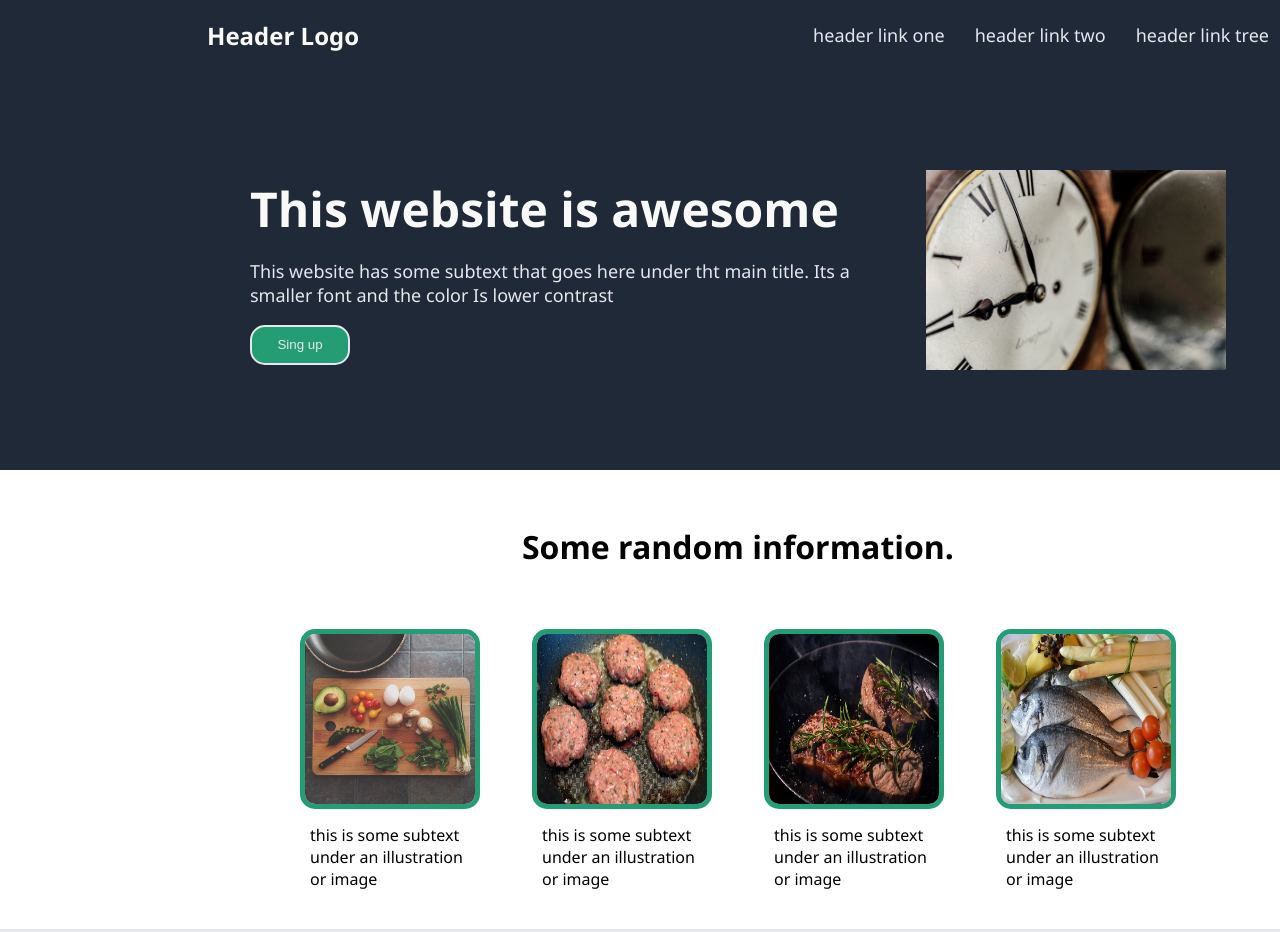
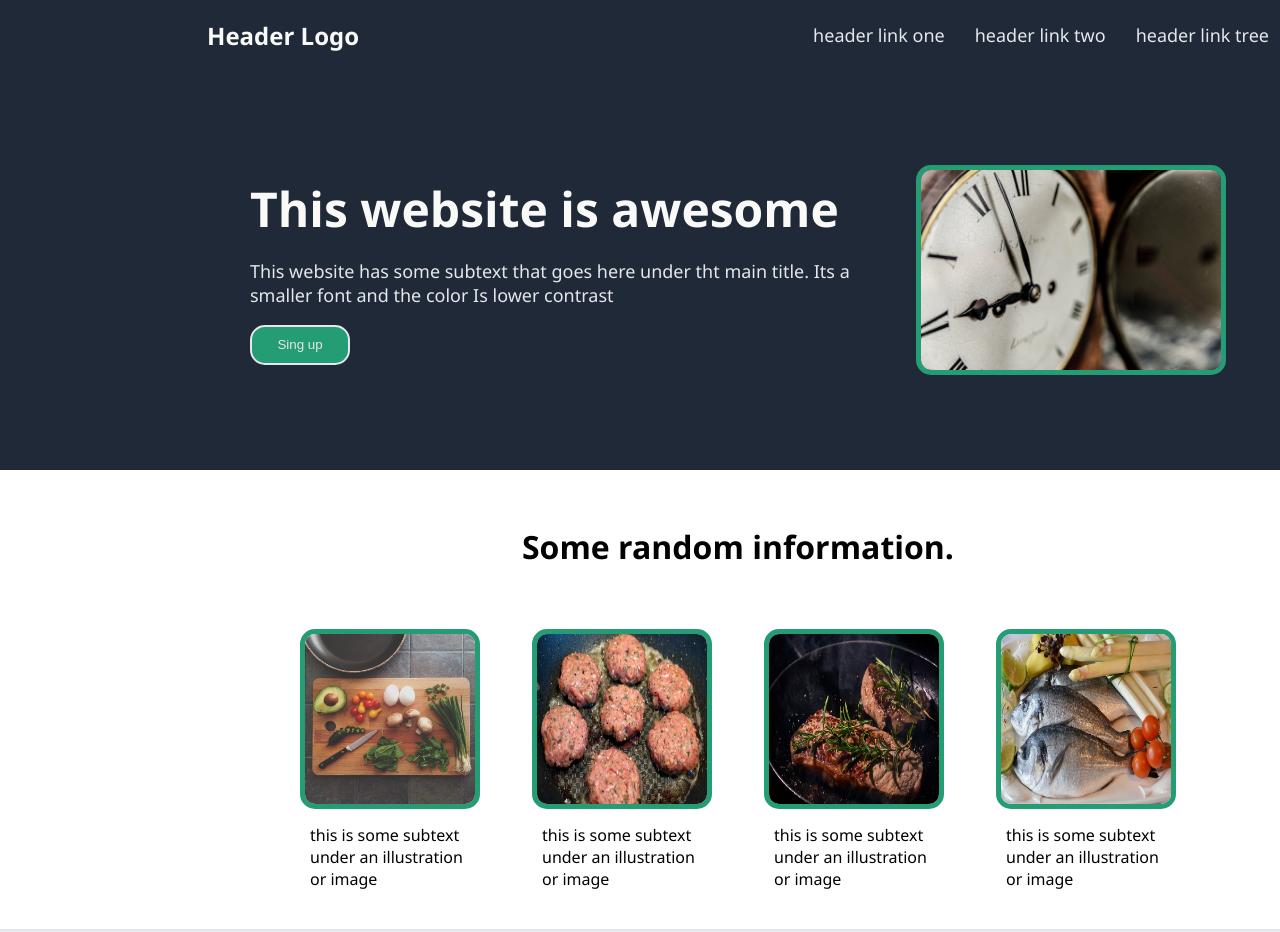
Before and after one commit to deiby-vargas-chaves/page-homework, a plain HTML site: page index.html in a window 1280 px wide. Shown: the top 932 px of the page. Drawn offline with Linux system fonts and the light colour scheme.

Commit message:
add border to watch

```diff
--- a/index.css
+++ b/index.css
@@ -56,7 +56,8 @@ h1{
     width:300px;
     height: auto;
     display: flex;
-
+    border: 5px solid rgb(36, 156, 116);
+    border-radius: 15px;
 }
 
 h2{
```
